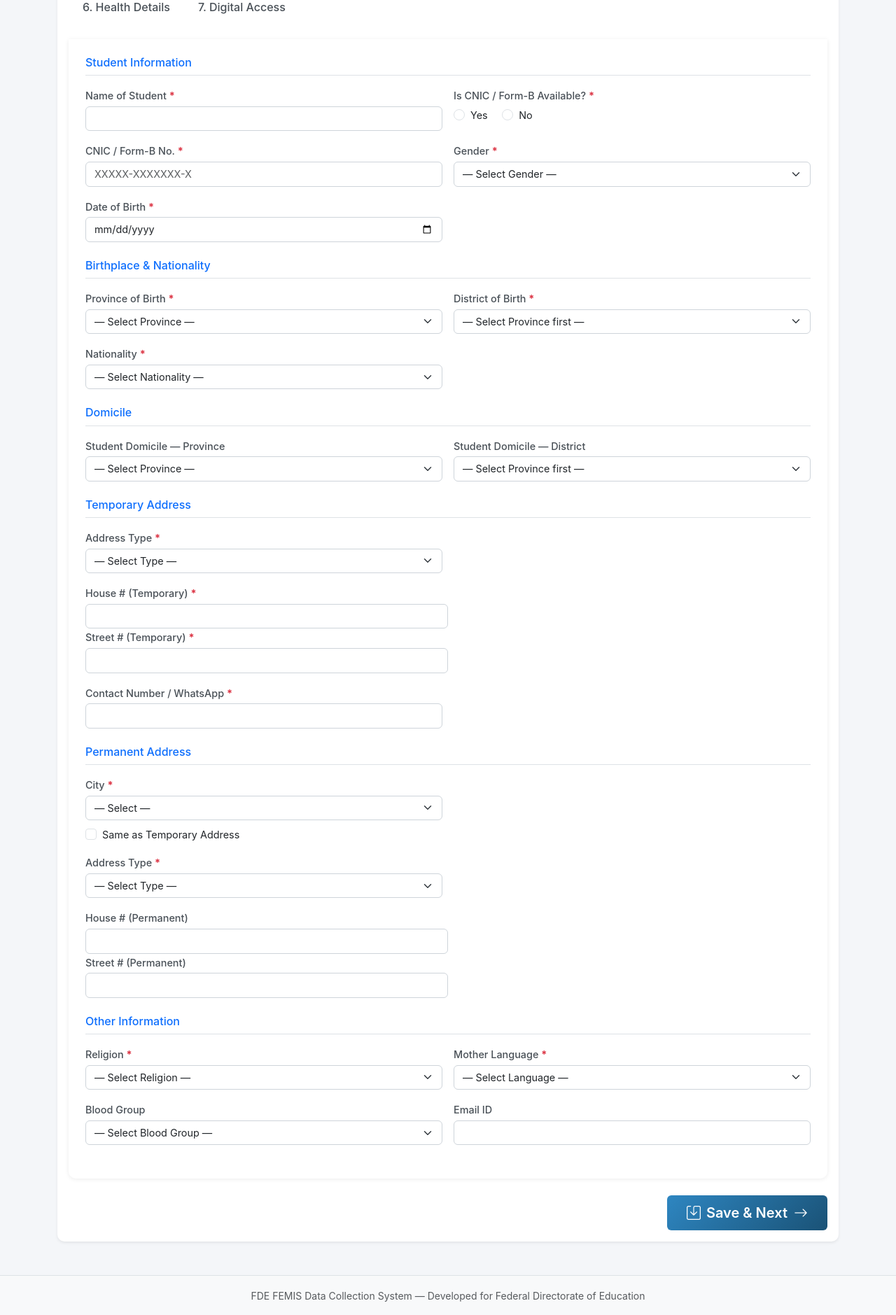
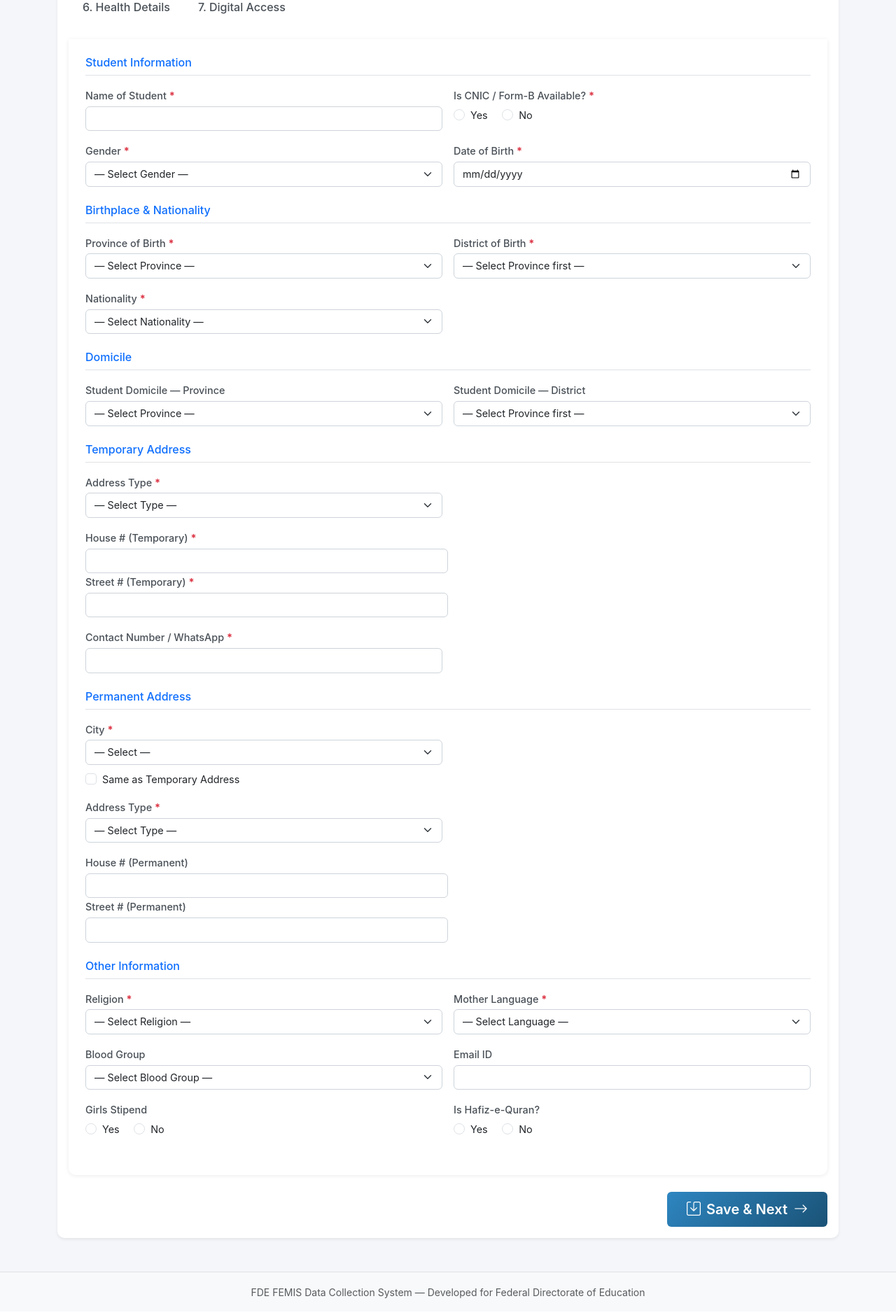
Before and after one commit to imsgi14-3/femis, a Flask app: page / in a window 1280 px wide. Shown: the part 194-2073 px from the top of the page at 70% size. After the commit the page ends 2049 px from the top, so only its background shows below. Run offline with Flask 3, Linux system fonts and the light colour scheme; the visitor is signed in with stand-in values (Sample User, id 1); some libraries are stand-ins or nearby versions.

Commit message:
fix: CNIC toggle, add is_hafiz/girls_stipend, fix JS field references
- Fix CNIC toggle: queries correct name 'is_bform_available' (was 'cnic_available')
- CNIC field: shown+required when Yes, hidden+optional when No
- Add is_hafiz and girls_stipend radio fields to Tab 1 bottom
- Rename mother_language select to language_id to match FEMIS portal
- Fix orphan toggle: queries is_father_alive/is_mother_alive (was old names)
- Fix address toggle: queries house/street (was house_no_temp/street_no_temp)
- Test suite: 27/29 pass (2 false positives in substring matching)
- All source_fields in field_mapping.yaml now match DB columns

```diff
--- a/femis-web/static/form.js
+++ b/femis-web/static/form.js
@@ -129,14 +129,15 @@ document.addEventListener("DOMContentLoaded", function () {
         var cnicGroup = document.getElementById("cnic_number_group");
         var cnicInput = document.getElementById("cnic_number_input");
         function toggle() {
-            var selected = document.querySelector('input[name="cnic_available"]:checked');
+            var selected = document.querySelector('input[name="is_bform_available"]:checked');
             var val = selected ? selected.value : "";
-            if (val === "0") {
+            if (val === "1") {
+                if (cnicGroup) cnicGroup.style.display = "block";
+                if (cnicInput) cnicInput.required = true;
+            } else {
                 if (cnicGroup) cnicGroup.style.display = "none";
                 if (cnicInput) cnicInput.required = false;
-            } else {
-                if (cnicGroup) cnicGroup.style.display = "block";
-                if (cnicInput) cnicInput.required = true;
+                if (cnicInput) cnicInput.value = "";
             }
         }
         radios.forEach(function (r) { r.addEventListener("change", toggle); });
@@ -152,8 +153,8 @@ document.addEventListener("DOMContentLoaded", function () {
         var hsDiv = document.getElementById("housing_society_group");
         var otherDiv = document.getElementById("other_address_group");
         var houseStreet = document.getElementById("house_street_group");
-        var houseInput = document.querySelector('input[name="house_no_temp"]');
-        var streetInput = document.querySelector('input[name="street_no_temp"]');
+        var houseInput = document.querySelector('input[name="house"]');
+        var streetInput = document.querySelector('input[name="street"]');
 
         if (!sel) return;
         function toggle() {
@@ -200,20 +201,8 @@ document.addEventListener("DOMContentLoaded", function () {
     // === Conditional: Nationality (select) → show Other Nationality ===
     selectToggle("nationality", "nationality_other_group", ["Other"]);
 
-    // === Conditional: Religion (select) → show Other Religion + Hafiz ===
-    (function () {
-        var sel = document.getElementById("religion");
-        var otherDiv = document.getElementById("other_religion_group");
-        var hafizDiv = document.getElementById("hafiz_group");
-        if (!sel) return;
-        function toggle() {
-            var val = sel.value;
-            if (otherDiv) otherDiv.style.display = val === "Non-Muslim" ? "block" : "none";
-            if (hafizDiv) hafizDiv.style.display = val === "Muslim" ? "block" : "none";
-        }
-        sel.addEventListener("change", toggle);
-        toggle();
-    })();
+    // === Conditional: Religion (select) → show Other Religion ===
+    selectToggle("religion", "other_religion_group", ["Non-Muslim"]);
 
     // === Conditional: Same as Temp → show/hide permanent address fields ===
     checkboxToggle("same_as_temporary", "permanent_address_fields", true);
@@ -231,8 +220,8 @@ document.addEventListener("DOMContentLoaded", function () {
         var orphanDiv = document.getElementById("orphan_fields");
         if (!orphanDiv) return;
         function toggle() {
-            var fatherSel = document.querySelector('input[name="father_alive"]:checked');
-            var motherSel = document.querySelector('input[name="mother_alive"]:checked');
+            var fatherSel = document.querySelector('input[name="is_father_alive"]:checked');
+            var motherSel = document.querySelector('input[name="is_mother_alive"]:checked');
             var fatherDead = fatherSel && fatherSel.value === "0";
             var motherDead = motherSel && motherSel.value === "0";
             orphanDiv.style.display = (fatherDead && motherDead) ? "block" : "none";
@@ -255,7 +244,7 @@ document.addEventListener("DOMContentLoaded", function () {
     selectToggle("guardian_profession", "guardian_profession_other_group", ["Other"]);
 
     // === Mother Language (select) → show Other ===
-    selectToggle("mother_language", "mother_language_other_group", ["Other"]);
+    selectToggle("language_id", "mother_language_other_group", ["Other"]);
 
     // === Emergency Relation (select) → show Other ===
     selectToggle("emergency_relation", "emergency_relation_other_group", ["Other"]);
--- a/femis-web/templates/form.html
+++ b/femis-web/templates/form.html
@@ -290,7 +290,7 @@
     </div>
     <div class="col-md-6">
       <label class="form-label">Mother Language <span class="text-danger">*</span></label>
-      <select class="form-select" name="mother_language" id="mother_language" required>
+      <select class="form-select" name="language_id" id="mother_language" required>
         <option value="">— Select Language —</option>
         {% for l in opts.languages %}
         <option value="{{ l }}">{{ l }}</option>
@@ -314,6 +314,32 @@
     <div class="col-md-6">
       <label class="form-label">Email ID</label>
       <input type="email" class="form-control" name="email">
+    </div>
+    <div class="col-md-6">
+      <label class="form-label">Girls Stipend</label>
+      <div>
+        <div class="form-check form-check-inline">
+          <input class="form-check-input" type="radio" name="girls_stipend" id="gs_yes" value="1">
+          <label class="form-check-label" for="gs_yes">Yes</label>
+        </div>
+        <div class="form-check form-check-inline">
+          <input class="form-check-input" type="radio" name="girls_stipend" id="gs_no" value="0">
+          <label class="form-check-label" for="gs_no">No</label>
+        </div>
+      </div>
+    </div>
+    <div class="col-md-6" id="hafiz_group">
+      <label class="form-label">Is Hafiz-e-Quran?</label>
+      <div>
+        <div class="form-check form-check-inline">
+          <input class="form-check-input" type="radio" name="is_hafiz" id="hafiz_yes" value="1">
+          <label class="form-check-label" for="hafiz_yes">Yes</label>
+        </div>
+        <div class="form-check form-check-inline">
+          <input class="form-check-input" type="radio" name="is_hafiz" id="hafiz_no" value="0">
+          <label class="form-check-label" for="hafiz_no">No</label>
+        </div>
+      </div>
     </div>
   </div>
 </div>
```
